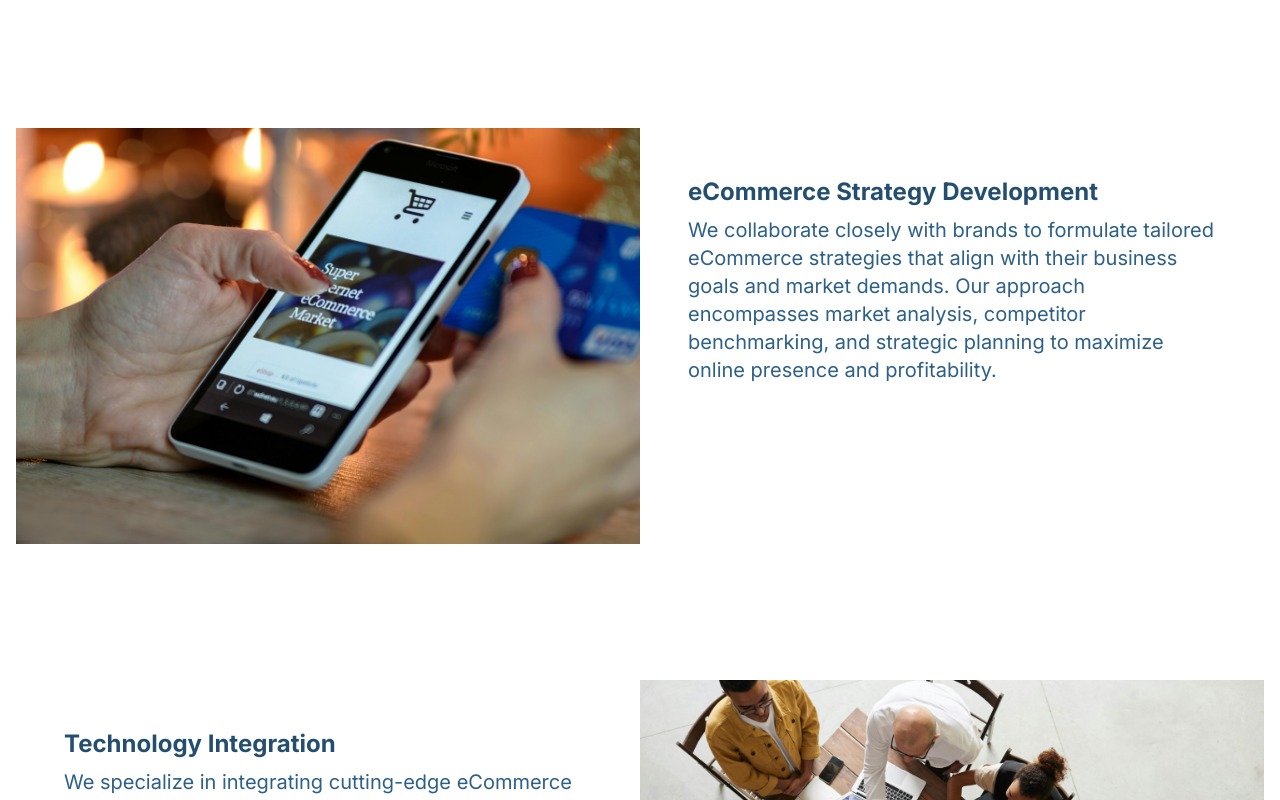
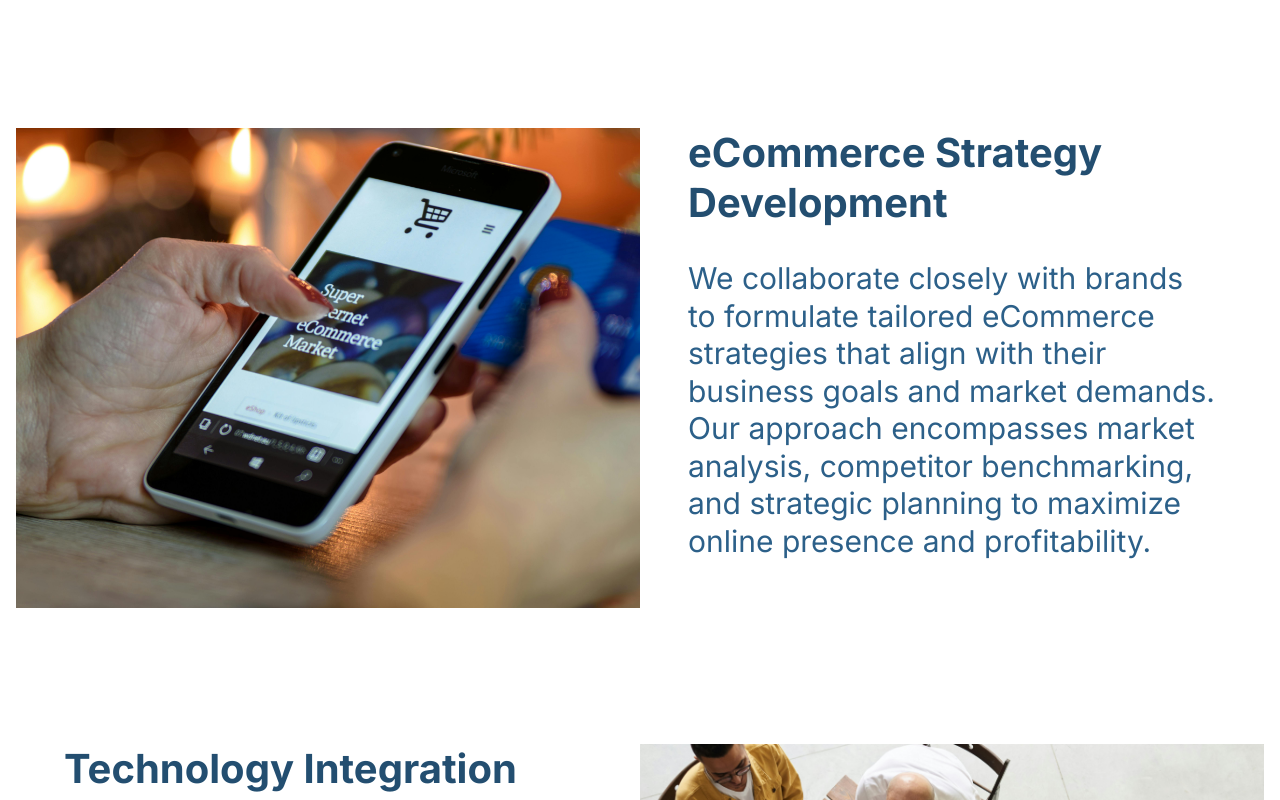
Before and after one commit to MilosBogicevic/nextjs-website, a Next.js app: page /what-we-do in a window 1280 px wide. Shown: the part 880-1680 px from the top of the page. Built offline with nearby package versions, Linux system fonts and the light colour scheme.

Commit message:
Updated styles for TextWithImage and TitleWithDescription components.

```diff
--- a/src/components/TextWithImage.tsx
+++ b/src/components/TextWithImage.tsx
@@ -14,7 +14,7 @@ export default function TextWithImage() {
               index % 2 === 0 ? "md:flex-row" : "md:flex-row-reverse"
             } flex flex-col py-8 md:py-12 px-8 md:px-0`}
           >
-            <div className="w-full md:w-1/2 h-48 md:h-auto">
+            <div className="w-full md:w-1/2 h-auto">
               <Image
                 src={el.image}
                 alt=""
@@ -23,7 +23,7 @@ export default function TextWithImage() {
                 className="w-full h-full object-cover"
               />
             </div>
-            <div className="w-full md:w-1/2 pt-8 md:p-12">
+            <div className="w-full md:w-1/2 pt-8 md:pt-0 md:p-12">
               <TitleWithDescription title={el.title} text={el.description} />
             </div>
           </div>
--- a/src/components/TitleWithDescription.tsx
+++ b/src/components/TitleWithDescription.tsx
@@ -6,8 +6,14 @@ interface TitleWithDescriptionProps {
 export default function TitleWithDescription(props: TitleWithDescriptionProps) {
   return (
     <>
-      <h3 className="text-2xl font-bold text-primary">{props.title}</h3>
-      <p className="mt-2 text-xl text-primary-light">{props.text}</p>
+      <div className="flex flex-col gap-y-8">
+        <h3 className="text-[30px] sm:text-[40px] leading-tight font-bold text-primary">
+          {props.title}
+        </h3>
+        <p className="text-[20px] sm:text-[30px] leading-tight text-primary-light">
+          {props.text}
+        </p>
+      </div>
     </>
   );
 }
```
